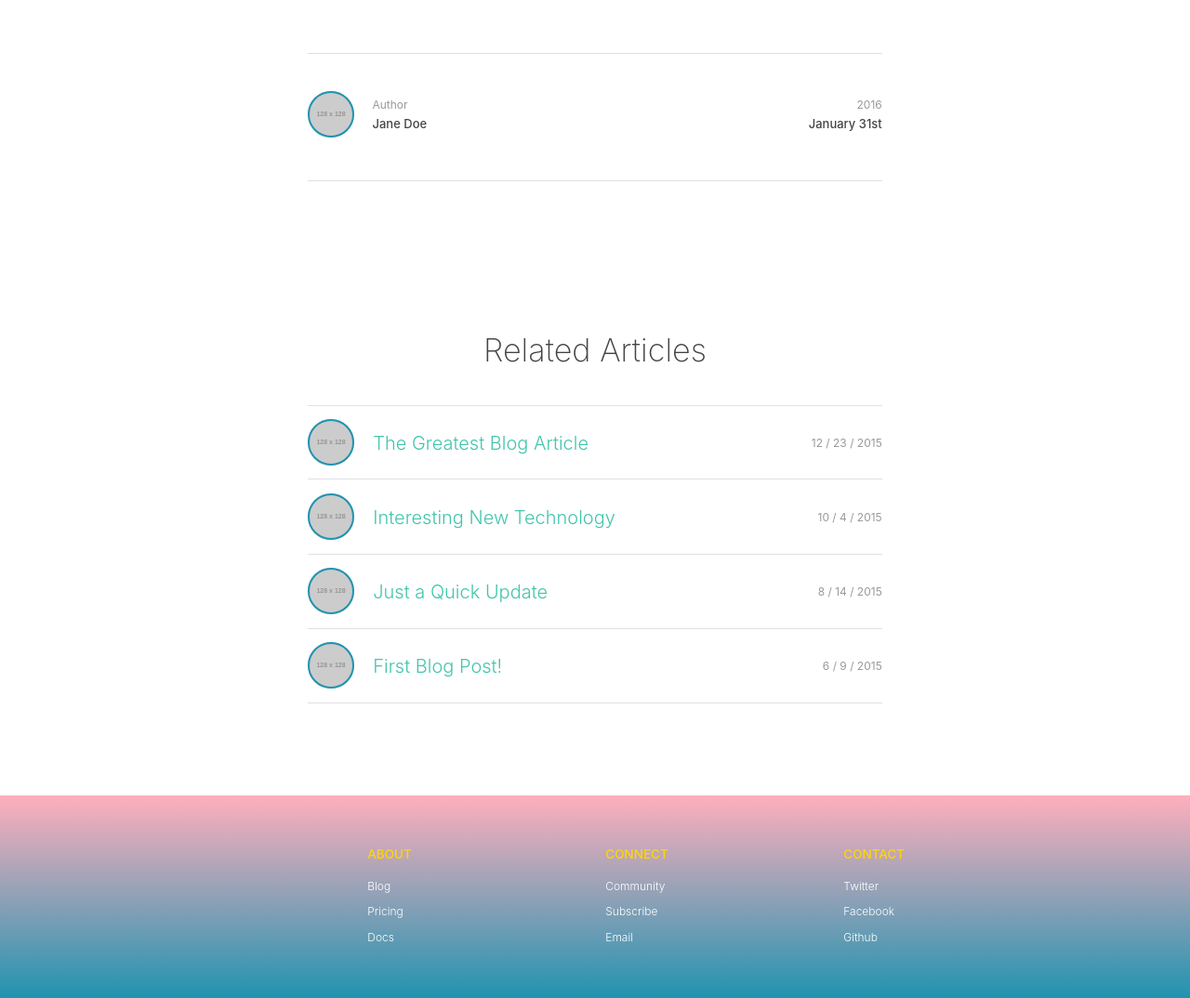
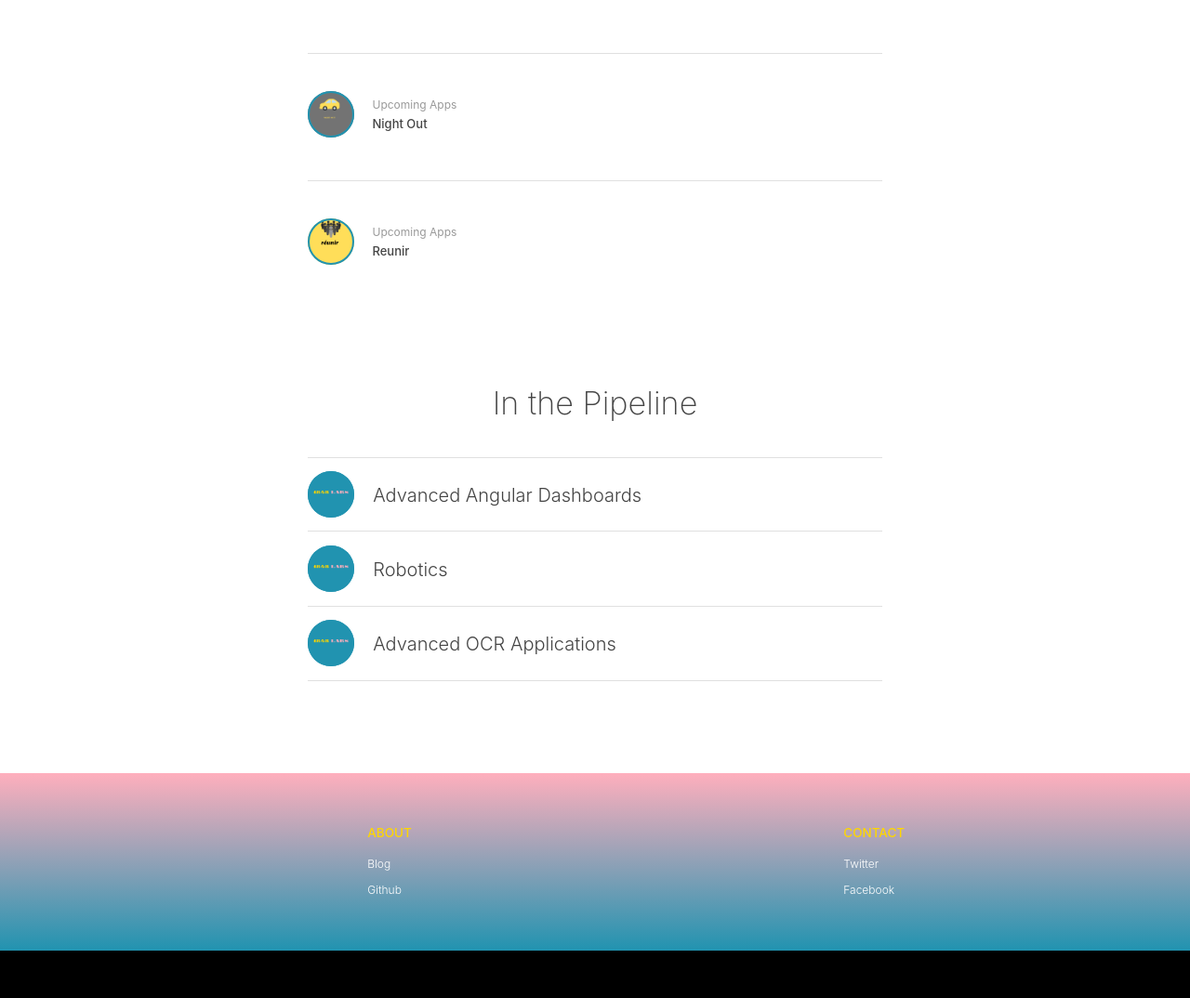
Before and after one commit to sjoseph1848/1848Labs, a plain HTML site: page dist/portfolio.html in a window 1280 px wide. Shown: the part 5187-6261 px from the top of the page at 93% size. After the commit the page ends 6210 px from the top, so only its background shows below. Drawn offline with nearby package versions, Linux system fonts and the light colour scheme; placeholder pictures from the web are drawn by us.

Commit message:
updated the portfolio page

```diff
--- a/dist/portfolio.html
+++ b/dist/portfolio.html
@@ -99,74 +99,73 @@
 
           <div class="avatar-wrapper">
             <div class="avatar">
-              <img src="http://placehold.it/128x128" alt="">
+                <img src="images/nightout.png"></a>
             </div>
           </div>
 
           <div class="author">
-            <span>Author</span>
-            Jane Doe
+            <span>Upcoming Apps</span>
+            Night Out
           </div>
 
-          <div class="date">
-            <span>2016</span>
-            January 31st
-          </div>
 
           <div class="divider"></div>
+
+          <div class="avatar-wrapper">
+              <div class="avatar">
+                  <img src="images/reunir.png">
+              </div>
+            </div>
+
+            <div class="author">
+              <span>Upcoming Apps</span>
+              Reunir
+            </div>
+
+
         </div>
 
         <div class="col s8 offset-s2 m6 offset-m3 blog-related">
-          <h4>Related Articles</h4>
+          <h4>In the Pipeline</h4>
 
           <ul>
             <li>
-              <a href="#!">
+
                 <span class="avatar-wrapper">
                   <span class="avatar">
-                    <img src="http://placehold.it/128x128" alt="">
+                      <img src="images/1848Labs.png">
                   </span>
                 </span>
-                <span class="title">The Greatest Blog Article</span>
-                <span class="date">12 / 23 / 2015</span>
-              </a>
+                <span class="title">Advanced Angular Dashboards</span>
+
+
             </li>
 
             <li>
-              <a href="#!">
+
                 <span class="avatar-wrapper">
                   <span class="avatar">
-                    <img src="http://placehold.it/128x128" alt="">
+                    <img src="images/1848Labs.png" alt="">
                   </span>
                 </span>
-                <span class="title">Interesting New Technology</span>
-                <span class="date">10 / 4 / 2015</span>
-              </a>
+                <span class="title">Robotics</span>
+
+
             </li>
 
             <li>
-              <a href="#!">
-                <span class="avatar-wrapper">
-                  <span class="avatar">
-                    <img src="http://placehold.it/128x128" alt="">
+
+                  <span class="avatar-wrapper">
+                    <span class="avatar">
+                      <img src="images/1848Labs.png" alt="">
+                    </span>
                   </span>
-                </span>
-                <span class="title">Just a Quick Update</span>
-                <span class="date">8 / 14 / 2015</span>
-              </a>
-            </li>
+                  <span class="title">Advanced OCR Applications</span>
 
-            <li>
-              <a href="#!">
-                <span class="avatar-wrapper">
-                  <span class="avatar">
-                    <img src="http://placehold.it/128x128" alt="">
-                  </span>
-                </span>
-                <span class="title">First Blog Post!</span>
-                <span class="date">6 / 9 / 2015</span>
-              </a>
-            </li>
+
+              </li>
+
+
           </ul>
         </div>
       </div>
@@ -184,24 +183,18 @@
             <h5>About</h5>
             <ul>
               <li><a href="#!">Blog</a></li>
-              <li><a href="#!">Pricing</a></li>
-              <li><a href="#!">Docs</a></li>
+              <li><a href="#!">Github</a></li>
             </ul>
           </div>
           <div class="col s6 m3">
-            <h5>Connect</h5>
-            <ul>
-              <li><a href="#!">Community</a></li>
-              <li><a href="#!">Subscribe</a></li>
-              <li><a href="#!">Email</a></li>
-            </ul>
+
           </div>
           <div class="col s6 m3">
             <h5>Contact</h5>
             <ul>
               <li><a href="#!">Twitter</a></li>
               <li><a href="#!">Facebook</a></li>
-              <li><a href="#!">Github</a></li>
+
             </ul>
           </div>
         </div>
```
Also changed, not shown: dist/blog.html (+3 -9 lines), dist/index.html (+9 -8 lines), dist/team.html (+8 -8 lines).
